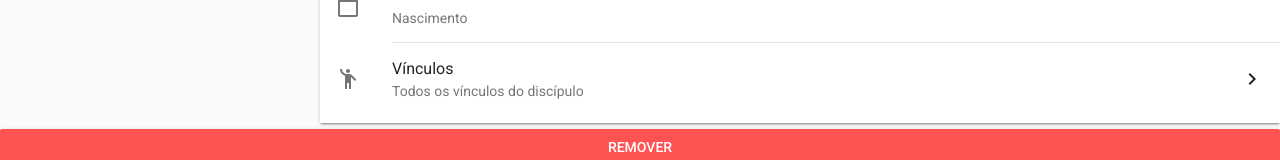
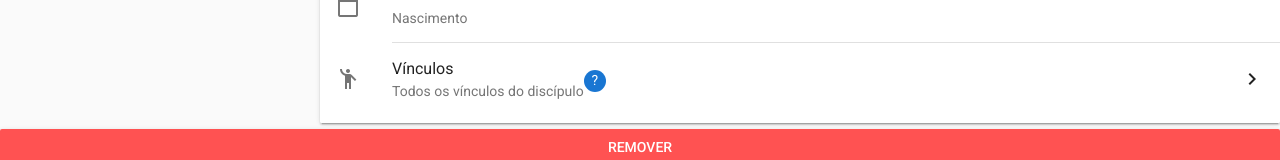
Before and after one commit to mouradsm/discipulos, a Vue app: page /detalhe/1 in a window 1280 px wide. Shown: the part 694-854 px from the top of the page. Built offline with nearby package versions, Linux system fonts and the light colour scheme; no server answers; the database is empty; sample sign-in values are in the browser's storage.

Commit message:
badge marota para exibir o total de vinculos

```diff
--- a/src/components/Detalhe.vue
+++ b/src/components/Detalhe.vue
@@ -126,7 +126,10 @@
             </v-list-tile-action>
             <v-list-tile-content>
               <v-list-tile-title>Vínculos</v-list-tile-title>
-              <v-list-tile-sub-title>Todos os vínculos do discípulo</v-list-tile-sub-title>
+              <v-badge>
+                <template v-slot:badge> ? </template>
+                <v-list-tile-sub-title>Todos os vínculos do discípulo</v-list-tile-sub-title>
+              </v-badge>
             </v-list-tile-content>
              <v-list-tile-action>
                   <v-btn icon @click="router.push({path: '/vinculos/' + discipulo.uid})">
@@ -204,4 +207,5 @@ export default {
   height: 45px;
   overflow: hidden;
 }
+
 </style>
```
